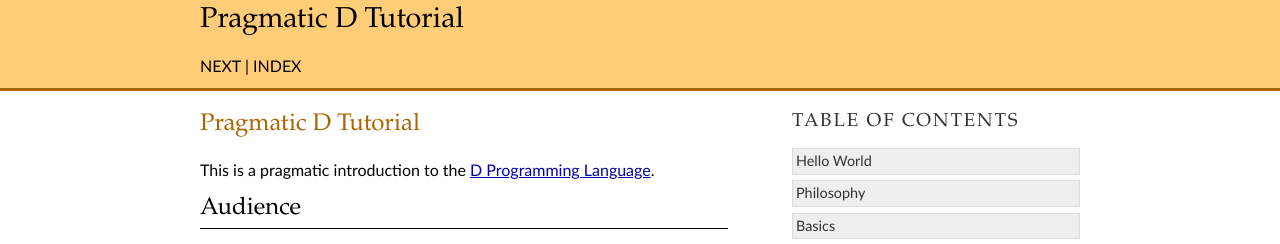
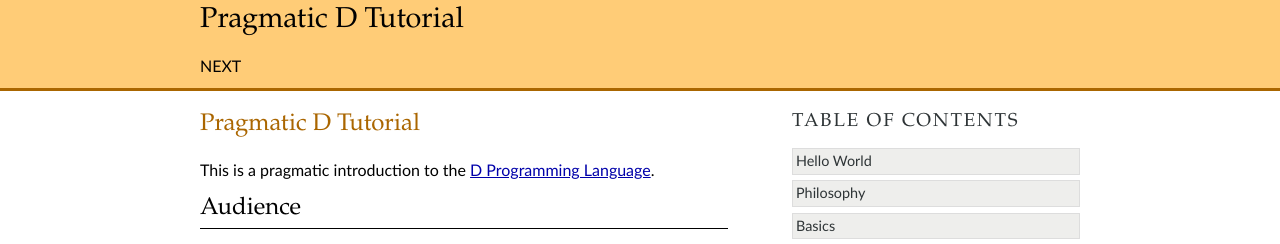
Before and after one commit to qznc/d-tut, a Sphinx documentation site: the page built from source/index.rst, in a window 1280 px wide and 900 px high. Shown: the top 244 px of the window. Built offline with Sphinx 7.4.7, drawn with Linux system fonts in a browser that asks for light colours.

Commit message:
disable index

```diff
--- a/source/conf.py
+++ b/source/conf.py
@@ -143,10 +143,10 @@ html_last_updated_fmt = '%Y-%m-%d'
 #html_additional_pages = {}
 
 # If false, no module index is generated.
-#html_domain_indices = True
+html_domain_indices = False
 
 # If false, no index is generated.
-#html_use_index = True
+html_use_index = False
 
 # If true, the index is split into individual pages for each letter.
 #html_split_index = False
```
